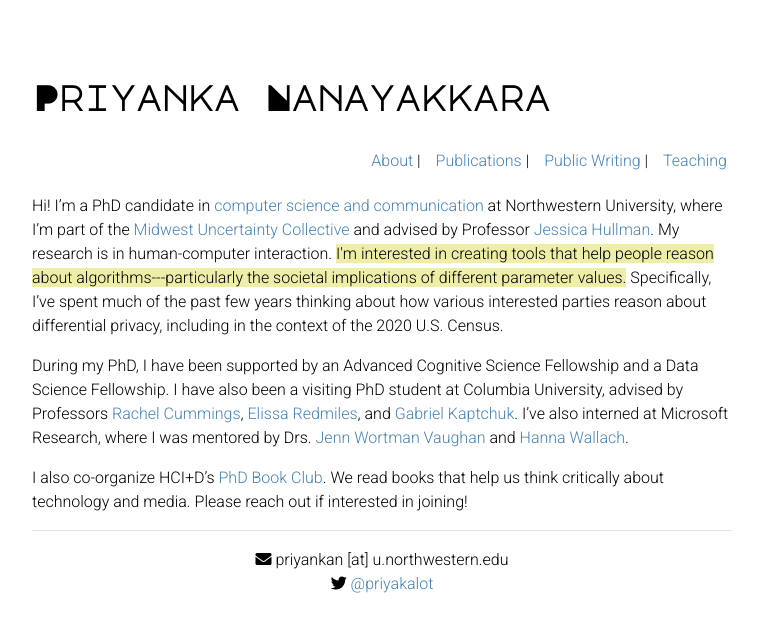
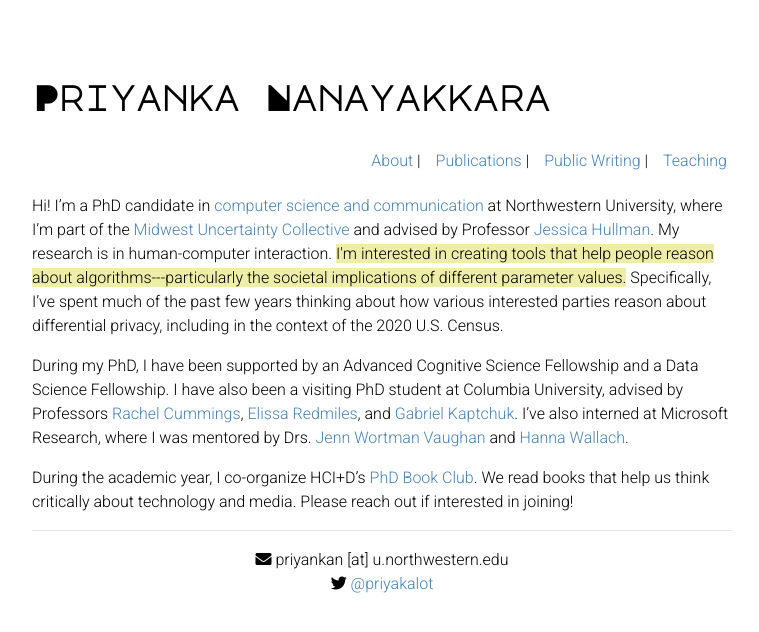
Before and after one commit to priyakalot/priyakalot.github.io, a Jekyll site: the page built from index.md, in a window 1280 px wide. Shown: the top 632 px of the page, without its empty margins (258-1017 px from the left). Built offline with Jekyll 4.4.1, drawn with Linux system fonts in a browser that asks for light colours; nearby versions of some CDN libraries.

Commit message:
Update index.md

```diff
--- a/index.md
+++ b/index.md
@@ -6,7 +6,7 @@ Hi! I'm a PhD candidate in [computer science and communication](https://tsb.nort
 
 During my PhD, I have been supported by an Advanced Cognitive Science Fellowship and a Data Science Fellowship. I have also been a visiting PhD student at Columbia University, advised by Professors [Rachel Cummings](https://www.engineering.columbia.edu/faculty/rachel-cummings), [Elissa Redmiles](https://elissaredmiles.com/), and [Gabriel Kaptchuk](https://cs-people.bu.edu/kaptchuk/). I've also interned at Microsoft Research, where I was mentored by Drs. [Jenn Wortman Vaughan](http://www.jennwv.com/) and [Hanna Wallach](http://dirichlet.net/).
 
-I also co-organize HCI+D's [PhD Book Club](https://hci.northwestern.edu/news-events/phd-book-club.html). We read books that help us think critically about technology and media. Please reach out if interested in joining!
+During the academic year, I co-organize HCI+D's [PhD Book Club](https://hci.northwestern.edu/news-events/phd-book-club.html). We read books that help us think critically about technology and media. Please reach out if interested in joining!
 
 <hr>
 <p align="center"><i class="fas fa-envelope"></i> priyankan [at] u.northwestern.edu <br/>
```
